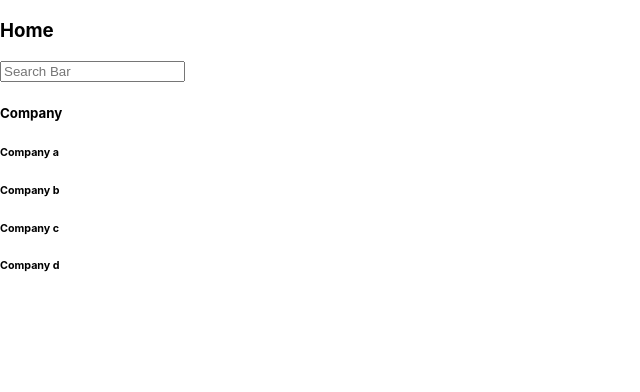
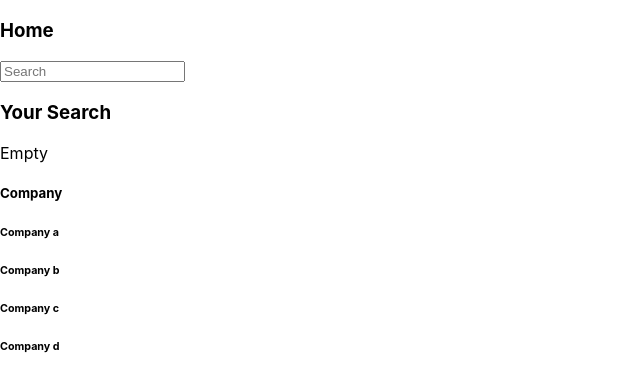
Before and after one commit to qiuyixianq/Intern-net, a React (Create React App) app: page /home in a window 1280 px wide. Shown: the top 392 px of the page, without its empty margins (0-640 px from the left). Built offline with nearby package versions, Linux system fonts and the light colour scheme.

Commit message:
Refactor home component dir & worked searchBar slice logic

```diff
--- a/src/app/store.js
+++ b/src/app/store.js
@@ -1,8 +1,8 @@
 import { configureStore } from '@reduxjs/toolkit';
-import counterReducer from '../features/counter/counterSlice';
+import searchBarQueryReducer from '../components/home/searchBar/searchBarSlice';
 
 export const store = configureStore({
   reducer: {
-    counter: counterReducer,
+    searchQuery: searchBarQueryReducer
   },
 });
--- a/src/components/home/Home.jsx
+++ b/src/components/home/Home.jsx
@@ -1,12 +1,13 @@
 import React from 'react';
-import { Company } from '../company/Company';
+import { Company } from './company/Company';
+import { SearchBar } from './searchBar/SearchBar';
 
 export const Home = () => {
     return (
         <div>
             <h3>Home</h3>
-            <input type="text" placeholder="Search Bar" />
-            <Company />
+            <SearchBar />
+            <Company/>
         </div>
     )
 }
--- /dev/null
+++ b/src/components/home/searchBar/SearchBar.jsx
@@ -0,0 +1,24 @@
+import React from 'react';
+import { useDispatch, useSelector } from 'react-redux';
+import { updateSearch } from './searchBarSlice';
+
+
+export const SearchBar = () => {
+    const dispatch = useDispatch();
+    const qString = useSelector(state => state.searchQuery.searchString);
+
+    const handleSearchUpdate = (event) => {
+        //dispatch the search string here
+        dispatch(updateSearch({query: event.target.value}));
+    }
+
+    return (
+        <div>
+            <input type="text" placeholder="Search" onChange={(e) => handleSearchUpdate(e)} />
+            <h3>Your Search</h3>
+            <p>{qString === '' ? 'Empty' : qString}</p>
+        </div>
+    );
+
+
+}
--- /dev/null
+++ b/src/components/home/searchBar/searchBarSlice.js
@@ -0,0 +1,20 @@
+import { createSlice } from '@reduxjs/toolkit';
+
+
+const initialState = {
+    searchString: ""
+}
+
+const searchBarSlice = createSlice({
+    name: 'searchQuery',
+    initialState,
+    reducers: {
+        updateSearch: (state,action) => {
+            const { query } = action.payload;
+            state.searchString = query;
+        }
+    }
+});
+
+export const { updateSearch } = searchBarSlice.actions;
+export default searchBarSlice.reducer;
```
Also changed, not shown: src/components/home/company/Company.jsx (renamed from src/components/company/Company.jsx).
